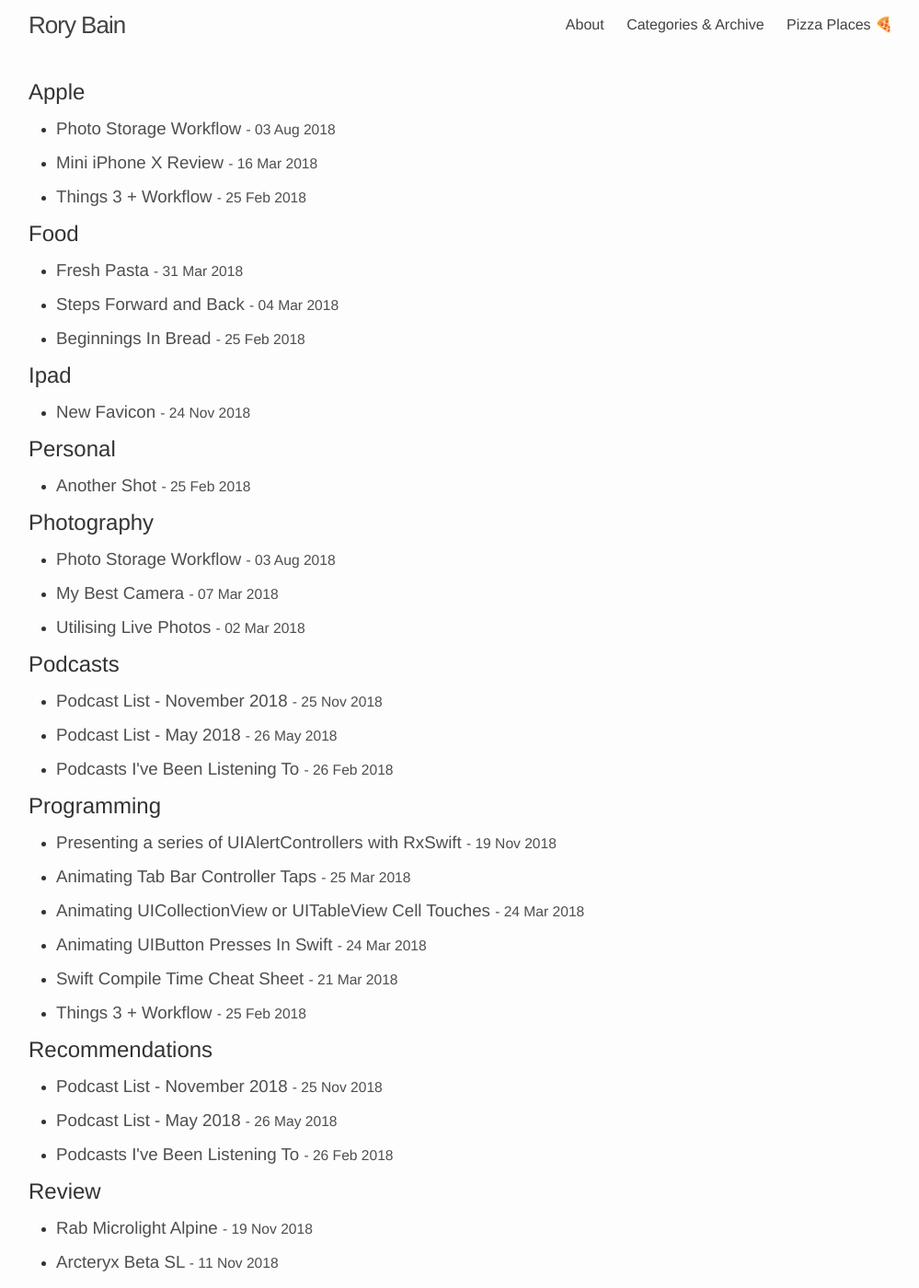
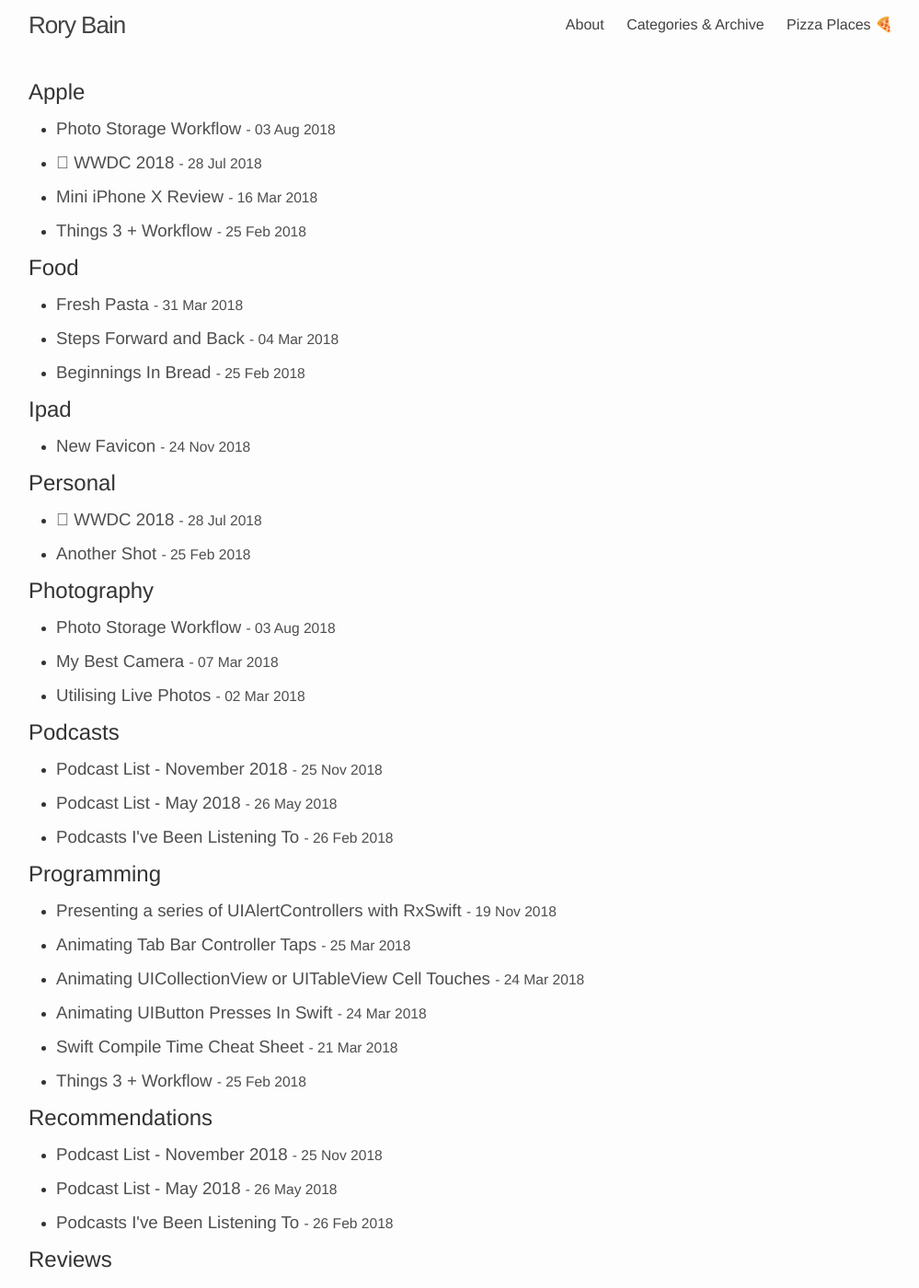
Before and after one commit to rorydbain/rorydbain.github.io, a Jekyll site: the page built from categories.md, in a window 1280 px wide and 1400 px high. Shown: the whole window at 92% size, without its empty margins (139-1138 px from the left). Built offline with Jekyll 4.4.1, drawn with Linux system fonts in a browser that asks for light colours; some of the changed text lies outside the part shown.

Commit message:
further categories tidy

```diff
--- a/_posts/2018-03-16-iphone-x-review.md
+++ b/_posts/2018-03-16-iphone-x-review.md
@@ -2,8 +2,8 @@
 layout: post
 title:  "Mini iPhone X Review"
 date:   2018-03-16 08:26:00 +0000
-categories: apple review
-#apple #review
+categories: apple reviews
+#apple #reviews
 ---
 
 
--- a/_posts/2018-05-12-peak-design-everydaybackpack.markdown
+++ b/_posts/2018-05-12-peak-design-everydaybackpack.markdown
@@ -2,8 +2,8 @@
 layout: post
 title: "Peak Design Everyday Backpack Review"
 date: 2018-05-12 17:43:00 +0000
-categories: review
-#review
+categories: reviews
+#reviews
 ---
 
 ![Strap on carry]({{ "/assets/arthurs_seat.jpg" | absolute_url }})
--- a/_posts/2018-05-19-nintendo-switch-review.markdown
+++ b/_posts/2018-05-19-nintendo-switch-review.markdown
@@ -2,8 +2,8 @@
 layout: post
 title: "Nintendo Switch Review"
 date: 2018-05-19 10:40:00 +0000
-categories: review
-#review
+categories: reviews
+#reviews
 ---
 
 ![Nintendo Switch]({{ "/assets/switch.jpg" | absolute_url }})
--- a/_posts/2018-07-28-wwdc.markdown
+++ b/_posts/2018-07-28-wwdc.markdown
@@ -2,8 +2,8 @@
 layout: post
 title:  " WWDC 2018"
 date:   2018-07-28 14:16:00 +0000
-categories: review tech
-#review #tech
+categories: personal apple
+#personal #apple
 ---
 
 ![Badge]({{ "/assets/wwdc_badge.jpg" | absolute_url }})
--- a/_posts/2018-11-11-arcteryx-review.markdown
+++ b/_posts/2018-11-11-arcteryx-review.markdown
@@ -2,8 +2,8 @@
 layout: post
 title:  "Arcteryx Beta SL"
 date:   2018-11-11 14:16:00 +0000
-categories: review
-#review
+categories: reviews
+#reviews
 ---
 
 A few weeks ago coming down Ben Ledi, soaked to the bone for what felt like the hundredth time that year, I decided it was time to invest in a solid waterproof jacket. As soon as I was home I did a bunch of online reading (notably [Outdoor Gear Lab](https://www.outdoorgearlab.com) and [The Wirecutter](https://thewirecutter.com)) and over the next few weeks I took every opportunity to run into an outdoors shop in order to try out brands and sizes. Eventually I settled on the Arcteryx. Had I not gone for this jacket, the Mountain Equipment Rupal was next on my list. Both were highly waterproof, not crazily expensive and, in my opinion, looked pretty good.
--- a/_posts/2018-11-19-rab-microlight.markdown
+++ b/_posts/2018-11-19-rab-microlight.markdown
@@ -2,8 +2,8 @@
 layout: post
 title:  "Rab Microlight Alpine"
 date:   2018-11-19 09:16:00 +0000
-categories: review
-#review
+categories: reviews
+#reviews
 ---
 I recently purchased the Rab Microlight Alpine down jacket. Like with my Arcteryx jacket, I thought it might be helpful to others if I shared my opinions and some pictures as there’s limited info or pictures outside of those by the manufacturer online.
 
```
